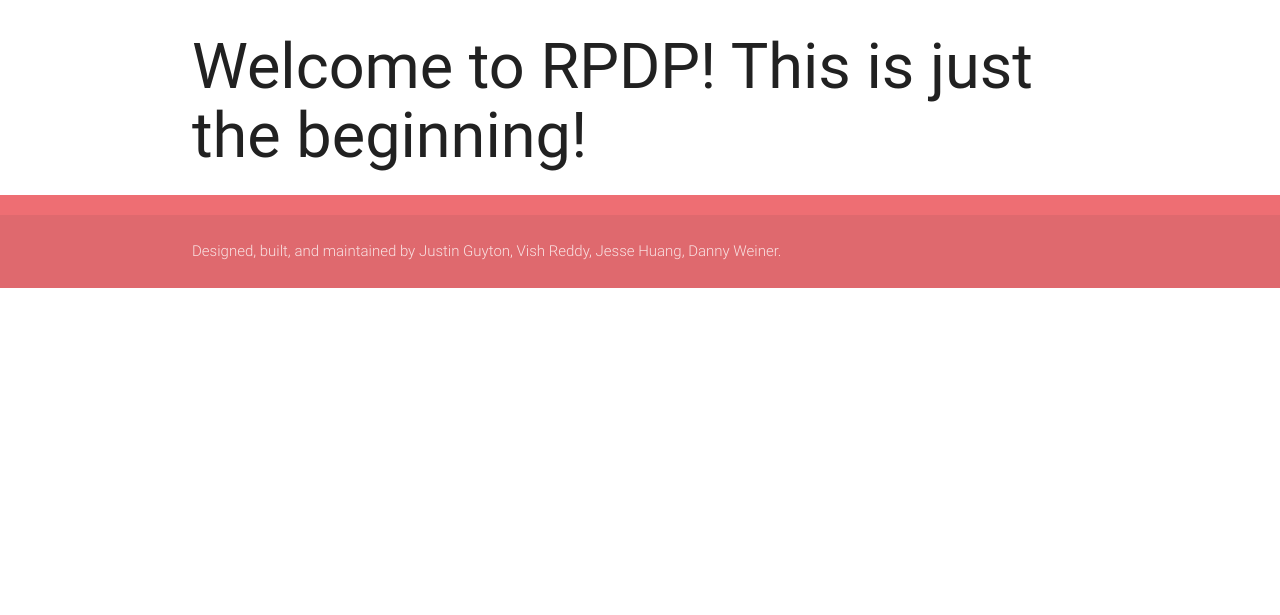
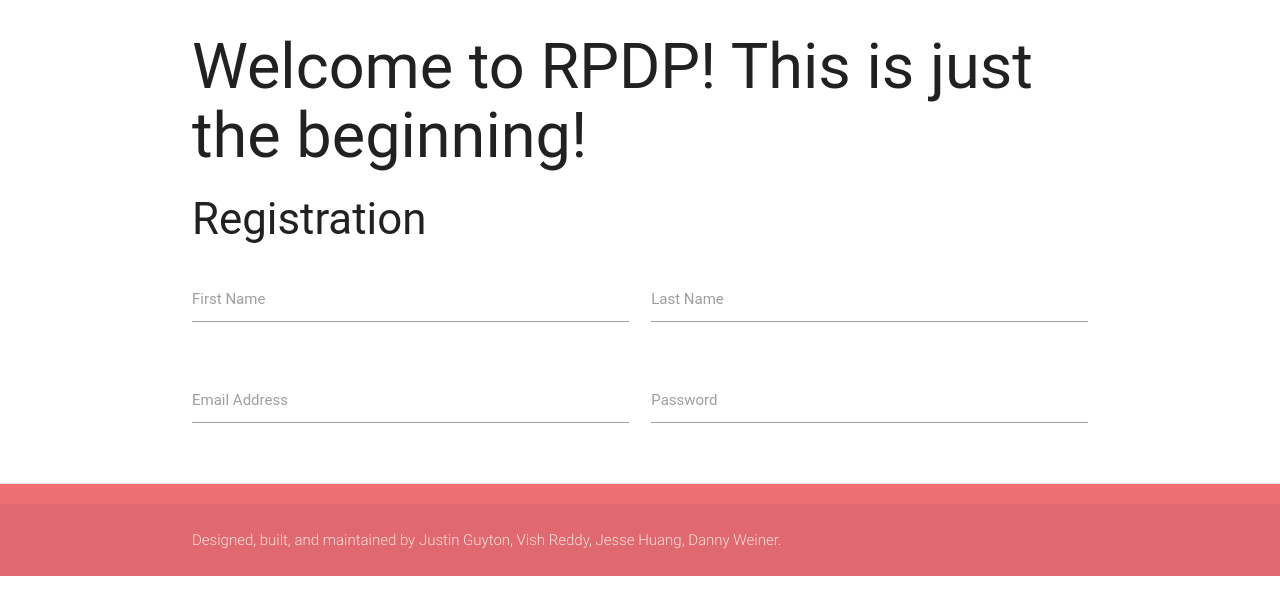
Before and after one commit to JGuyton501/RPDP, a Flask app: page / in a window 1280 px wide. Shown: the top 615 px of the page. Run offline with Flask 2, Linux system fonts and the light colour scheme; some libraries are stand-ins or nearby versions; some web fonts are replaced.

Commit message:
arbitrary registration form interface

```diff
--- a/templates/home.html
+++ b/templates/home.html
@@ -28,6 +28,36 @@
 		<h1>Welcome to RPDP! This is just the beginning!</h1>
 	</div>
 
+  <div class="container">
+    <h3>Registration</h3>
+    <div class="row">
+      <form class="col s12">
+          <div class="row">
+            <div class="input-field col s6">
+                <input id="first_name" type="text" class="validate">
+                <label for="first_name">First Name</label>
+            </div>
+            <div class="input-field col s6">
+                <input id="last_name" type="text" class="validate">
+                <label for="last_name">Last Name</label>
+            </div>
+          </div>
+          <div class="row">
+            <div class="input-field col s6">
+                <input id="email" type="email" class="validate">
+                <label for="email">Email Address</label>
+            </div>
+            <div class="input-field col s6">
+                <input id="password" type="password" class="validate">
+                <label for="password">Password</label>
+            </div>
+          </div>
+      </form>
+    </div>
+  </div>
+
+  <div class="divider"></div>
+
 	<footer class="page-footer">
         <div class="footer-copyright">
           <div class="container">
```
Also changed, not shown: 1 other file.
